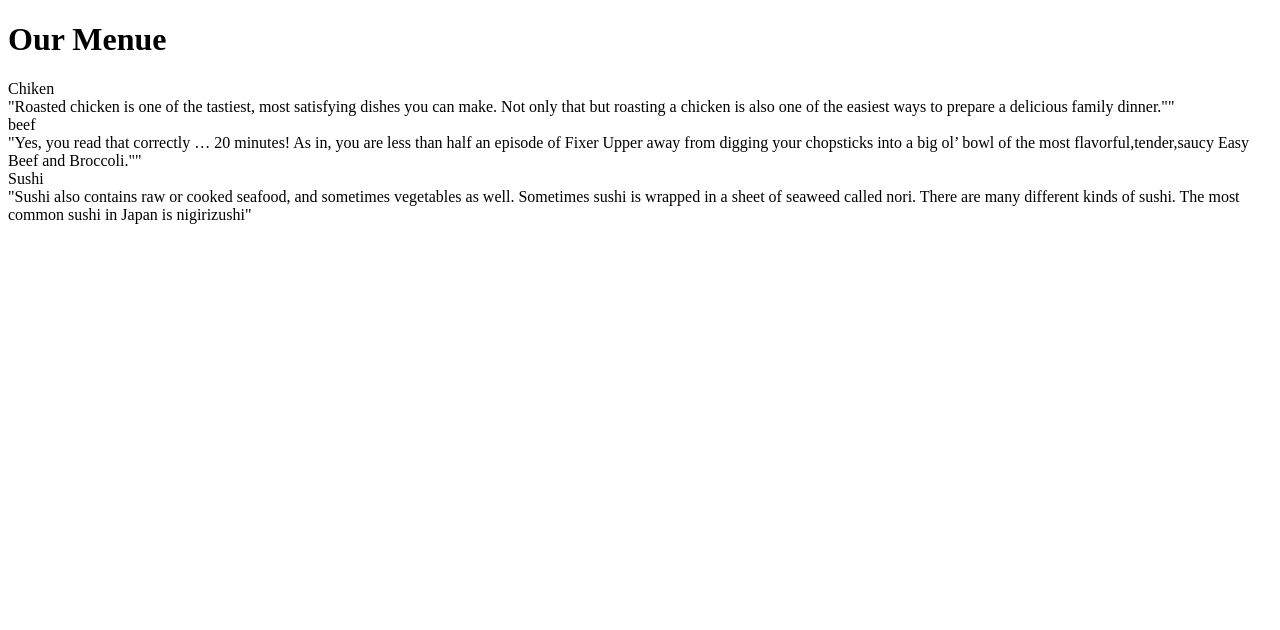
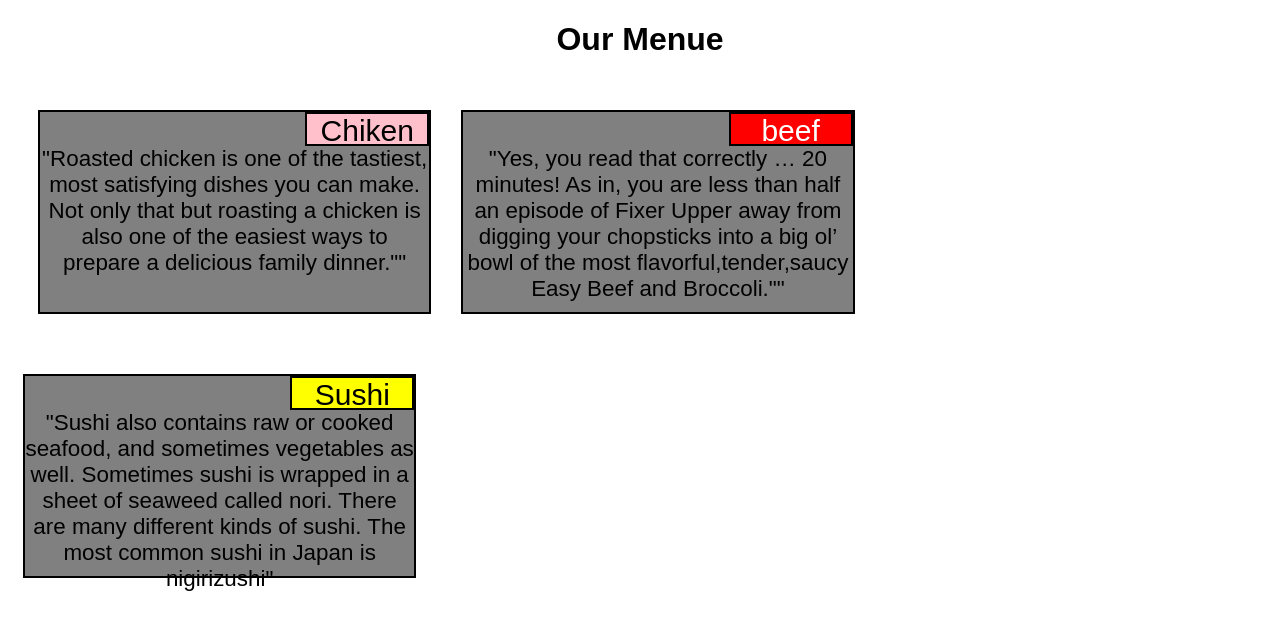
Before and after one commit to ferielle0706/ferielle1997lll, a plain HTML site: page index.html in a window 1280 px wide. Drawn offline with Linux system fonts and the light colour scheme; files that its build step writes are made by us from their sources.

Commit message:
Update index.html

```diff
--- a/index.html
+++ b/index.html
@@ -3,7 +3,7 @@
 <head>
 	<meta charset="utf-8">
 	<title>Assignement solution for Module 2</title>
-	<link rel="stylesheet"  href="css/style.css">
+	<link rel="stylesheet"  href="css/css.css">
 </head>
 <body>
 	<h1 id="top">Our Menue</h1>
```
